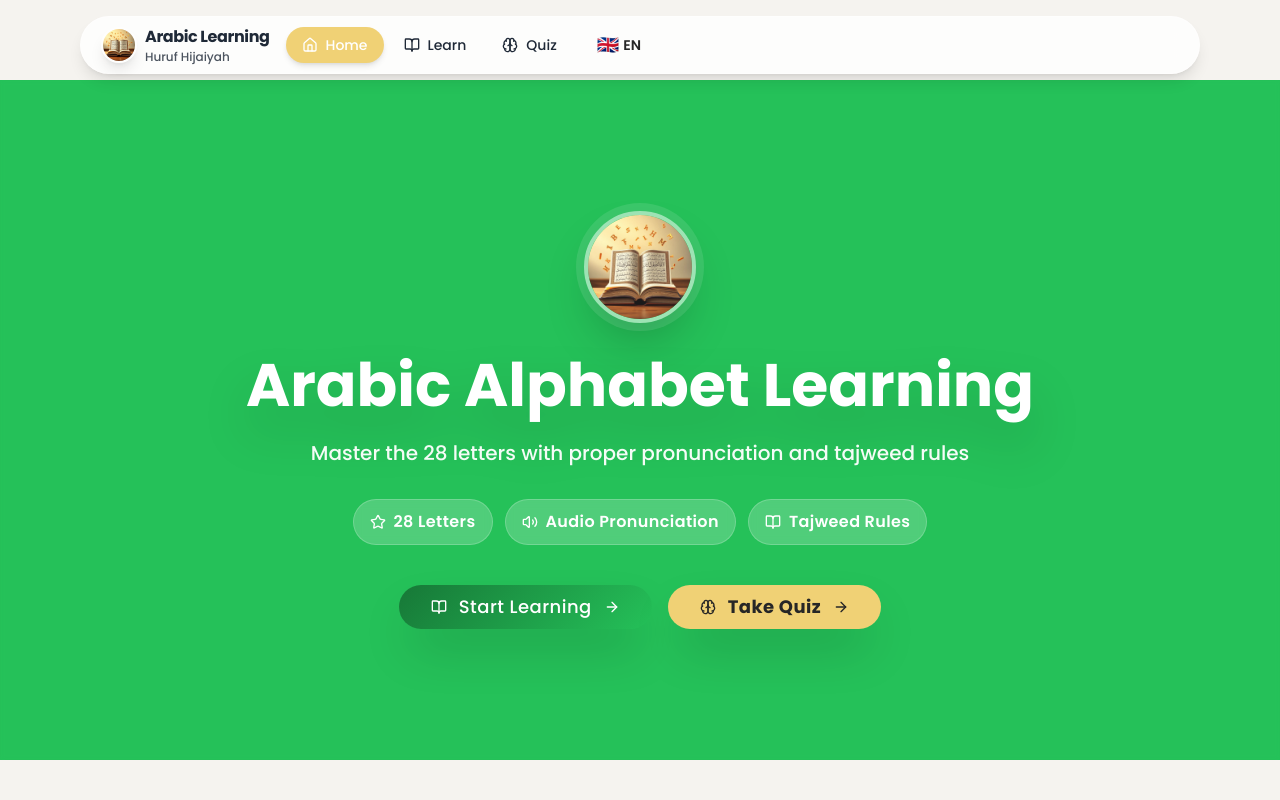
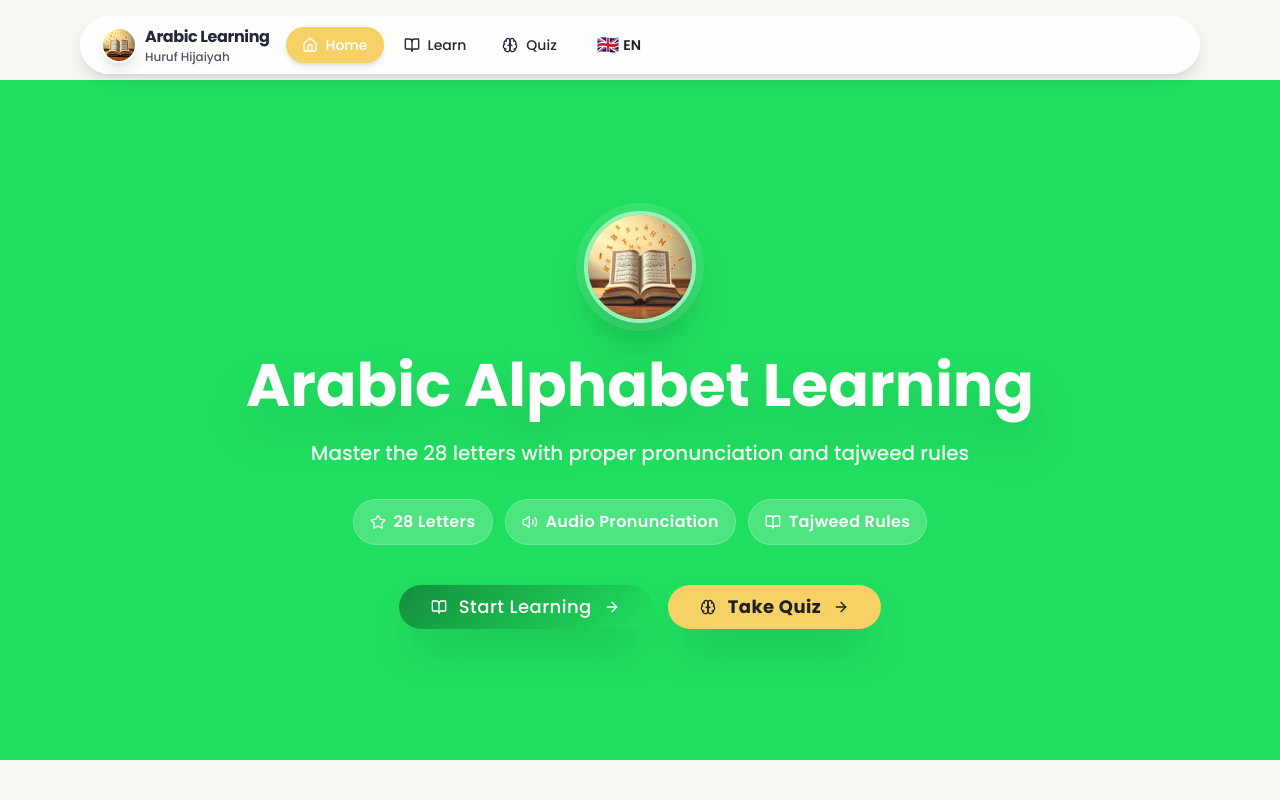
Before and after one commit to beembarik/Tartila-project, a React (Vite) app: page / in a window 1280 px wide. Shown: the top 800 px of the page. Built offline with nearby package versions, Linux system fonts and the light colour scheme.

Commit message:
make color more vibrant

```diff
--- a/src/index.css
+++ b/src/index.css
@@ -7,16 +7,16 @@
 @layer base {
   :root {
     /* Islamic-inspired color palette (HSL format) */
-    --islamic-green: 140, 68%, 28%;       /* #1E7145 */
-    --islamic-green-light: 140, 68%, 45%; /* #2E9A5F */
-    --islamic-green-dark: 140, 68%, 20%;  /* #1A5A38 */
-    --soft-gold: 45, 80%, 70%;            /* #E5C878 */
-    --soft-gold-light: 45, 85%, 85%;      /* #F0DC9E */
-    --warm-cream: 40, 25%, 95%;           /* #F7F5F2 */
-    --light-sage: 140, 15%, 85%;          /* #D4DDD7 */
-    --pure-white: 0, 0%, 100%;            /* #FFFFFF */
-    --charcoal: 0, 0%, 15%;               /* #262626 */
-    --soft-gray: 0, 0%, 45%;              /* #737373 */
+    --islamic-green: 140, 75%, 32%;       /* lebih jenuh & sedikit lebih terang */
+    --islamic-green-light: 140, 75%, 50%; /* lebih segar */
+    --islamic-green-dark: 140, 75%, 22%;  /* tetap tegas tapi vibrant */
+    --soft-gold: 45, 88%, 68%;            /* lebih kaya warna */
+    --soft-gold-light: 45, 90%, 80%;      /* lebih bersinar */
+    --warm-cream: 40, 30%, 96%;           /* sedikit lebih cerah */
+    --light-sage: 140, 25%, 82%;          /* hijau lembut lebih jelas */
+    --pure-white: 0, 0%, 100%;            /* tetap putih murni */
+    --charcoal: 0, 0%, 12%;               /* lebih pekat untuk kontras */
+    --soft-gray: 0, 0%, 42%;              /* sedikit lebih gelap untuk kontras */
 
     /* Base */
     --background: var(--warm-cream);
```
